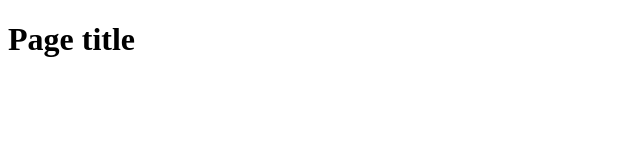
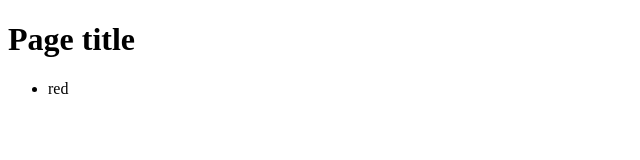
Before and after one commit to viachK/Mate, a plain HTML site: page index.html in a window 1280 px wide. Shown: the full height of the page, 0-640 px from the left. Drawn offline with Linux system fonts and the light colour scheme.

Commit message:
add list of colours

```diff
--- a/index.html
+++ b/index.html
@@ -7,5 +7,8 @@
 </head>
 <body>
   <h1>Page title</h1>
+  <ul>
+    <li>red</li>
+  </ul>
 </body>
 </html>
```
